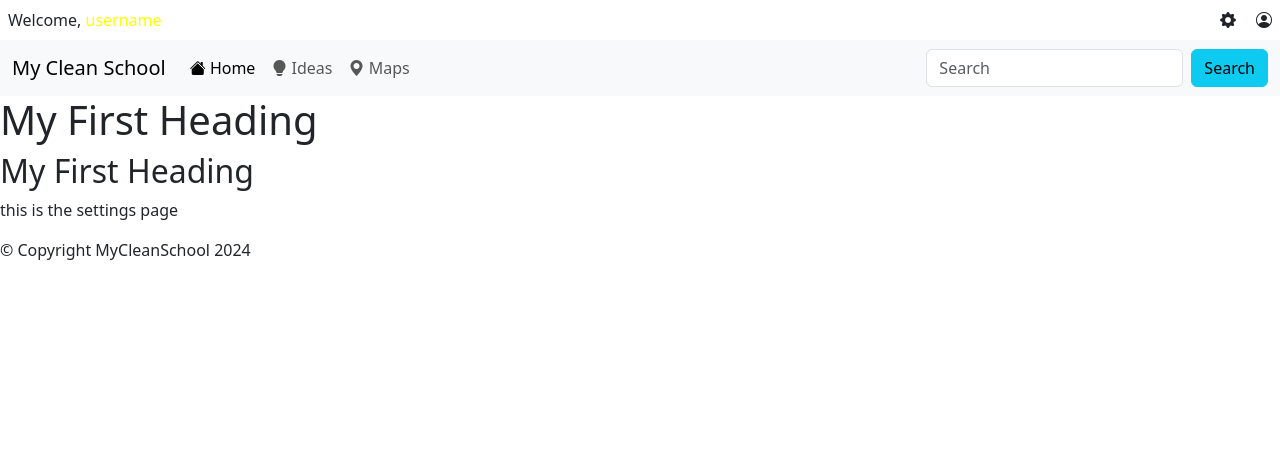
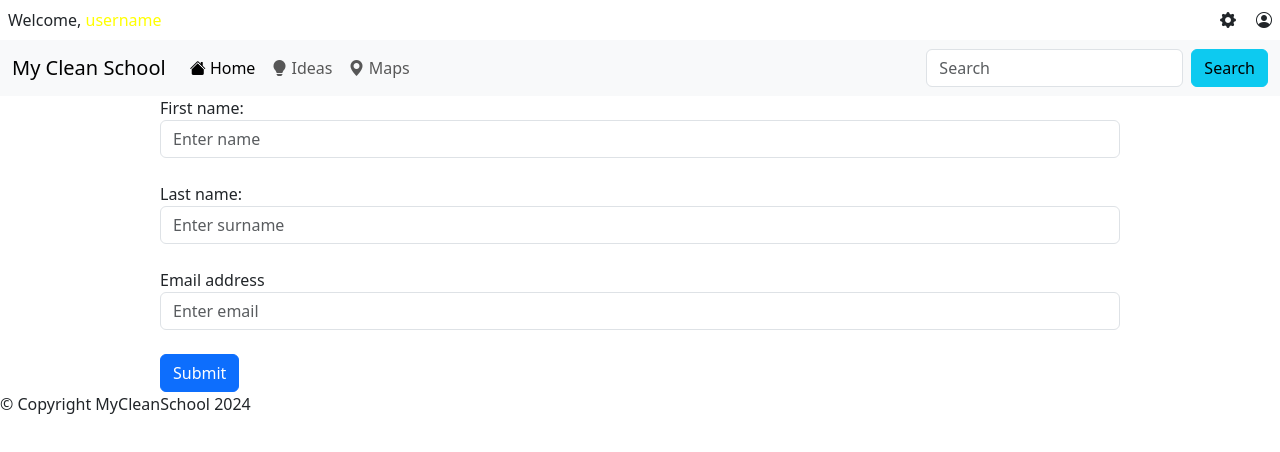
Before and after one commit to Stalib/stalib.github.io, a website: page settings.html in a window 1280 px wide. Drawn offline with nearby package versions, Linux system fonts and the light colour scheme.

Commit message:
Updated maps2

```diff
--- a/settings.html
+++ b/settings.html
@@ -7,8 +7,11 @@
   <link rel="stylesheet" href="css/reset.css">
   <link rel="stylesheet" href="css/main.css">
   <link href="node_modules/bootstrap-icons/font/bootstrap-icons.min.css" rel="stylesheet">
-    <link href="https://cdn.jsdelivr.net/npm/bootstrap@5.3.3/dist/css/bootstrap.min.css" rel="stylesheet" integrity="sha384-QWTKZyjpPEjISv5WaRU9OFeRpok6YctnYmDr5pNlyT2bRjXh0JMhjY6hW+ALEwIH" crossorigin="anonymous">
-    <script src="https://cdn.jsdelivr.net/npm/bootstrap@5.3.3/dist/js/bootstrap.bundle.min.js" integrity="sha384-YvpcrYf0tY3lHB60NNkmXc5s9fDVZLESaAA55NDzOxhy9GkcIdslK1eN7N6jIeHz" crossorigin="anonymous"></script>
+  <link href="https://cdn.jsdelivr.net/npm/bootstrap@5.3.3/dist/css/bootstrap.min.css" rel="stylesheet"
+    integrity="sha384-QWTKZyjpPEjISv5WaRU9OFeRpok6YctnYmDr5pNlyT2bRjXh0JMhjY6hW+ALEwIH" crossorigin="anonymous">
+  <script src="https://cdn.jsdelivr.net/npm/bootstrap@5.3.3/dist/js/bootstrap.bundle.min.js"
+    integrity="sha384-YvpcrYf0tY3lHB60NNkmXc5s9fDVZLESaAA55NDzOxhy9GkcIdslK1eN7N6jIeHz"
+    crossorigin="anonymous"></script>
 </head>
 
 <body>
@@ -40,10 +43,18 @@
     </div>
   </nav>
   <section id="mainsection">
-        <h1>My First Heading</h1>
-        <h2>My First Heading</h2>
-        <p>this is the settings page</p>
-
+    <form class="w-75 m-auto">
+      <div class="form-group">
+      <label for="fname">First name:</label><br>
+      <input placeholder="Enter name" type="text" class="form-control" id="fname" name="fname"><br>
+      <label for="lname">Last name:</label><br>
+      <input placeholder="Enter surname" type="text" class="form-control" id="lname" name="lname"><br>
+      <label for="exampleInputEmail1">Email address</label><br>
+      <input type="email" class="form-control" id="exampleInputEmail1" aria-describedby="emailHelp"
+        placeholder="Enter email"><br>
+      <button type="submit" class="btn btn-primary">Submit</button>
+      </div>
+    </form>
   </section>
   <nav class="navbar navbar-expand bg-body-tertiary d-sm-none fixed-bottom">
     <div class="container-fluid">
```
Also changed, not shown: img/garbagecan-black.png (added), img/garbagecan-green.png (added), img/maps2.PNG (added). Lines whose indentation alone changed are shown as unchanged.
